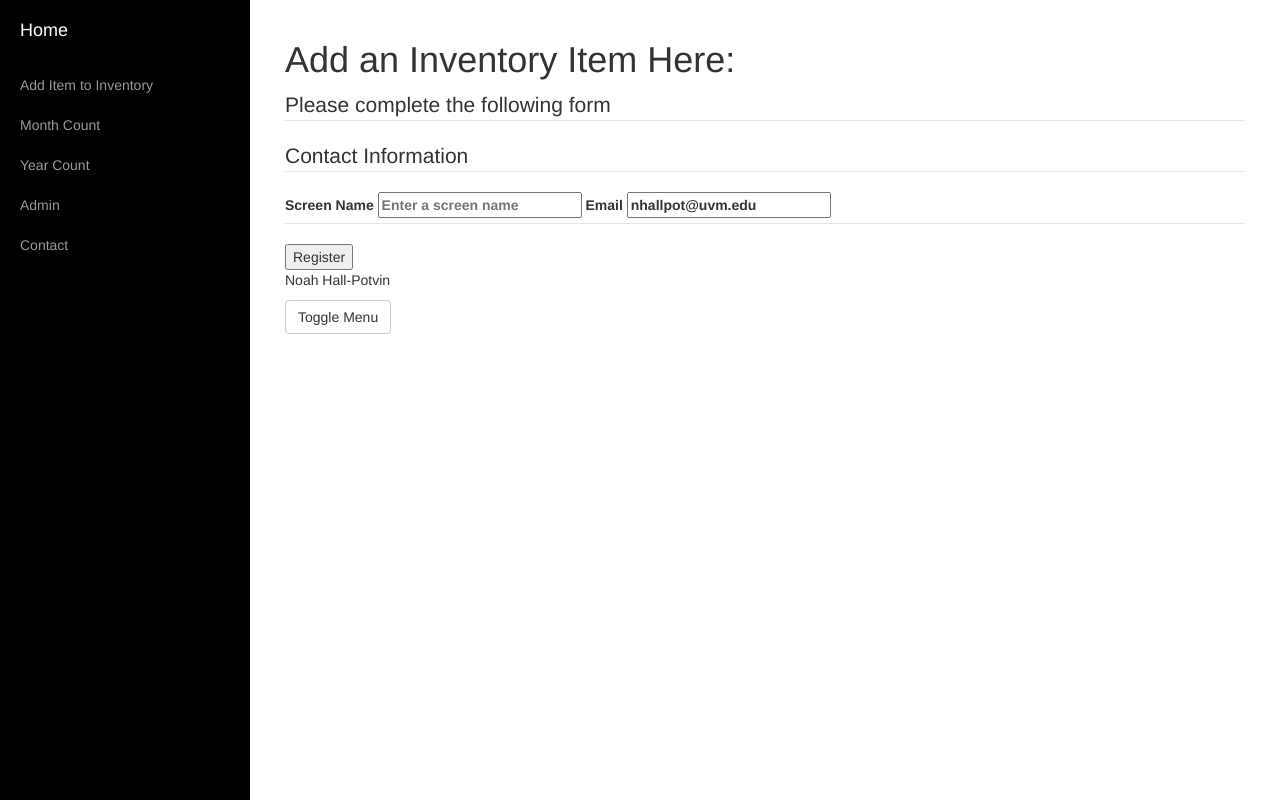
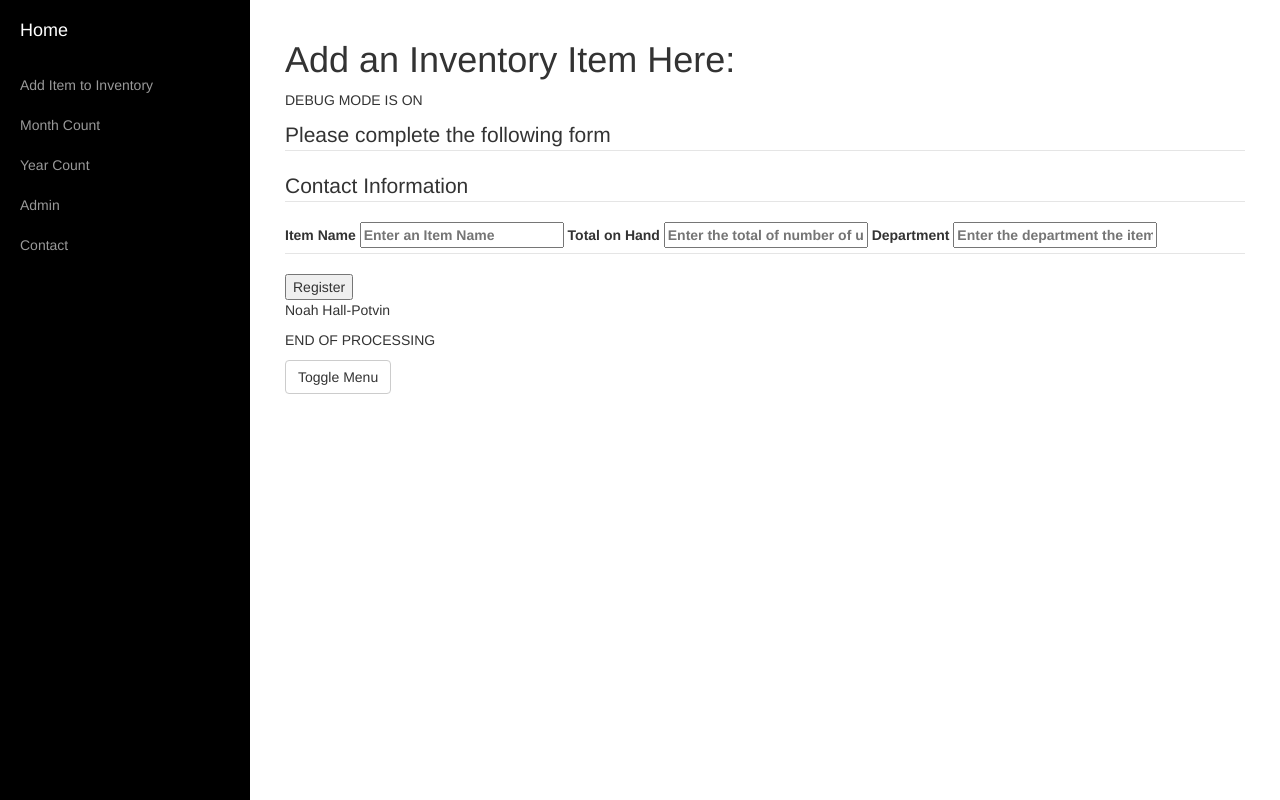
Before and after one commit to nhallpot/CS148FinalProject, a PHP site: page /cs148/finalproject/add.php in a window 1280 px wide. Run offline with PHP 8.4, Linux system fonts and the light colour scheme.

Commit message:
added elements to add page, need to figure i/o

```diff
--- a/cs148/finalproject/add.php
+++ b/cs148/finalproject/add.php
@@ -20,7 +20,7 @@ include 'top.php';
 //
 // SECTION: 1a.
 // variables for the classroom purposes to help find errors.
-$debug = false;
+$debug = true;
 if (isset($_GET["debug"])) { // ONLY do this in a classroom environment
     $debug = false;
 }
@@ -41,8 +41,9 @@ $yourURL = $domain . $phpSelf;
 //
 // Initialize variables one for each form element
 // in the order they appear on the form
-$email = "nhallpot@uvm.edu";
-$screenName = "";
+$ItemName = "";
+$TotalOnHand = "";
+$Department ="";
 
 //%^%^%^%^%^%^%^%^%^%^%^%^%^%^%^%^%^%^%
 //
@@ -50,8 +51,9 @@ $screenName = "";
 //
 // Initialize Error Flags one for each form element we validate
 // in the order they appear in section 1c.
-$emailERROR = false;
-$screenNameError = false;
+$ItemNameError = false;
+$TotalOnHandError = false;
+$DepartmentError = false;
 
 //%^%^%^%^%^%^%^%^%^%^%^%^%^%^%^%^%^%^%
 //
@@ -89,8 +91,9 @@ if (isset($_POST["btnSubmit"])) {
 // SECTION: 2b Sanitize (clean) data
 // remove any potential JavaScript or html code from users input on the
 // form. Note it is best to follow the same order as declared in section 1c.
-    $email = filter_var($_POST["txtEmail"], FILTER_SANITIZE_EMAIL);
-    $screenName = filter_var($_POST["txtScreenName"],FILTER_SANITIZE_TEXT);
+    $ItemName = filter_var($_POST["txtItemName"], FILTER_SANITIZE_TEXT);
+    $TotalOnHand = filter_var($_POST["txtTotalOnHand"],FILTER_SANITIZE_TEXT);
+    $Department = filter_var($_POST["txtDepartment"],FILTER_SANITIZE_TEXT);
 
 //@@@@@@@@@@@@@@@@@@@@@@@@@@@@@@@@@
 //
@@ -104,17 +107,17 @@ if (isset($_POST["btnSubmit"])) {
 // see section 3b. The error flag ($emailERROR) will be used in section 3c.
 
 
-    if ($email == "") {
-        $errorMsg[] = "Please enter your email address";
-        $emailERROR = true;
-    } elseif (!verifyEmail($email)) {
-        $errorMsg[] = "Your email address appears to be incorrect.";
-        $emailERROR = true;
+    if ($ItemName == "") {
+        $errorMsg[] = "Please enter an Item Name";
+        $ItemNameError = true;
     }
-
-    if ($screenName ==""){
-        $errorMsg[] = "Please enter a username";
-        $screenNameError = true;
+    if ($TotalOnHand ==""){
+        $errorMsg[] = "Please enter a total number of units on hand";
+        $TotalOnHandError = true;
+    }
+    if ($Department ==""){
+        $errorMsg[] = "Please enter a department for the item";
+        $DepartmentError = true;
     }
 
 //@@@@@@@@@@@@@@@@@@@@@@@@@@@@@@@@@
@@ -142,9 +145,9 @@ if (isset($_POST["btnSubmit"])) {
             $dbName = strtoupper(get_current_user()) . '_Final_Project';
             $thisDatabase = new myDatabase($dbUserName, $whichPass, $dbName);
             $thisDatabase->db->beginTransaction();
-            $query = 'INSERT INTO tblItem (fldItemName,fldTotalOnHand,fldDepartment) values ("'.$email.','.$screenName.'")';
+            $query = 'INSERT INTO tblItem (fldItemName,fldTotalOnHand,fldDepartment) values ("'.$ItemName.','.$TotalOnHand.','.$Department.'")';
 
-            $data = array($email,$screenName);
+            $data = array($ItemName,$TotalOnHand,$Department);
             if ($debug) {
                 print "<p>sql " . $query;
                 print"<p><pre>";
@@ -289,19 +292,28 @@ if (isset($_POST["btnSubmit"])) {
                     <fieldset class="contact">
                         <legend>Contact Information</legend>
 
-                        <label for="txtScreenName" class="required">Screen Name
-                        <input type="text" id="txtScreenName" name="txtScreenName"
-                               value="<?php print $screenName; ?>"
-                               tabindex="118" maxlength="45" placeholder="Enter a screen name"
-                               <?php if ($screenNameError) print 'class="mistake"'; ?>
+                        <label for="txtItemName" class="required">Item Name
+                        <input type="text" id="txtItemName" name="txtItemName"
+                               value="<?php print $ItemName; ?>"
+                               tabindex="118" maxlength="45" placeholder="Enter an Item Name"
+                               <?php if ($ItemNameError) print 'class="mistake"'; ?>
                                onfocus="this.select()"
                                >
                         </label>
-                        <label for="txtEmail" class="required">Email
-                            <input type="text" id="txtEmail" name="txtEmail"
-                                   value="<?php print $email; ?>"
-                                   tabindex="120" maxlength="45" placeholder="Enter a valid email address"
-                                   <?php if ($emailERROR) print 'class="mistake"'; ?>
+                        <label for="txtTotalOnHand">Total on Hand
+                            <input type="text" id="txtTotalOnHand" name="txtTotalOnHand"
+                                   value="<?php print $TotalOnHand; ?>"
+                                   tabindex="120" maxlength="3" placeholder="Enter the total of number of units on hand"
+                                   <?php if ($TotalOnHandError) print 'class="mistake"'; ?>
+                                   onfocus="this.select()"
+                                   >
+                        </label>
+
+                        <label for="txtDepartment">Department
+                            <input type="text" id="txtDepartment" name="txtDepartment"
+                                   value="<?php print $Department; ?>"
+                                   tabindex="120" maxlength="45" placeholder="Enter the department the item belongs to"
+                                   <?php if ($DepartmentError) print 'class="mistake"'; ?>
                                    onfocus="this.select()"
                                    >
                         </label>
```
